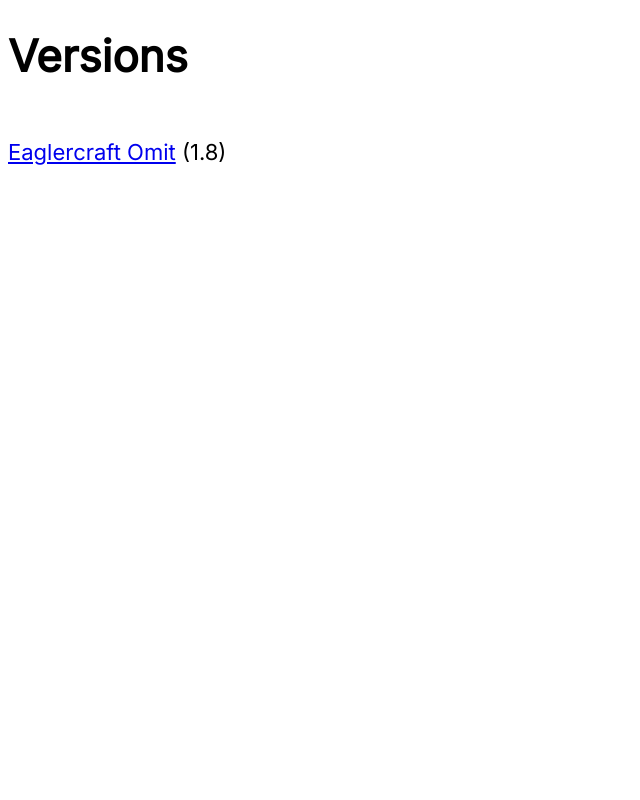
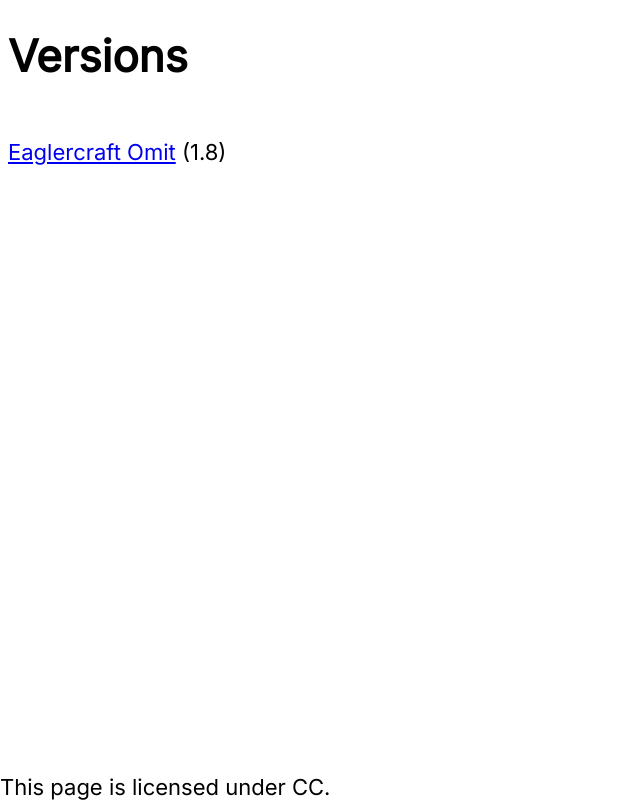
Before and after one commit to packageaour/mconline, a plain HTML site: page index.html in a window 1280 px wide. Shown: the whole page, without its empty margins (0-640 px from the left). Drawn offline with Linux system fonts and the light colour scheme.

Commit message:
Update index.html

```diff
--- a/index.html
+++ b/index.html
@@ -11,6 +11,8 @@
     </style>
   </head>
   <body>
+    <span style='position: absolute;bottom: 0;left: 0;'>This page is licensed under CC.</span>
+
     <h1 style='font-weight: bold;'>Versions</h1>
     <br>
     <a href="https://packageaour.github.io/omit/">Eaglercraft Omit</a>
```
